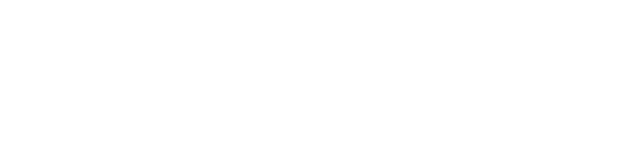
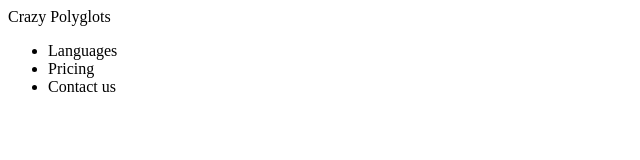
Before and after one commit to gaeel2470/landing-page, a plain HTML site: page index.html in a window 1280 px wide. Shown: the whole page, without its empty margins (0-640 px from the left). Drawn offline with Linux system fonts and the light colour scheme.

Commit message:
Build header logo and header links

```diff
--- a/index.html
+++ b/index.html
@@ -7,6 +7,13 @@
     <title>Document</title>
 </head>
 <body>
-
+    <div class="header">
+        <div class="logo">Crazy Polyglots</div>
+        <ul class="links">
+            <li>Languages</li>
+            <li>Pricing</li>
+            <li>Contact us</li>
+        </ul>
+    </div>
 </body>
 </html>
```
